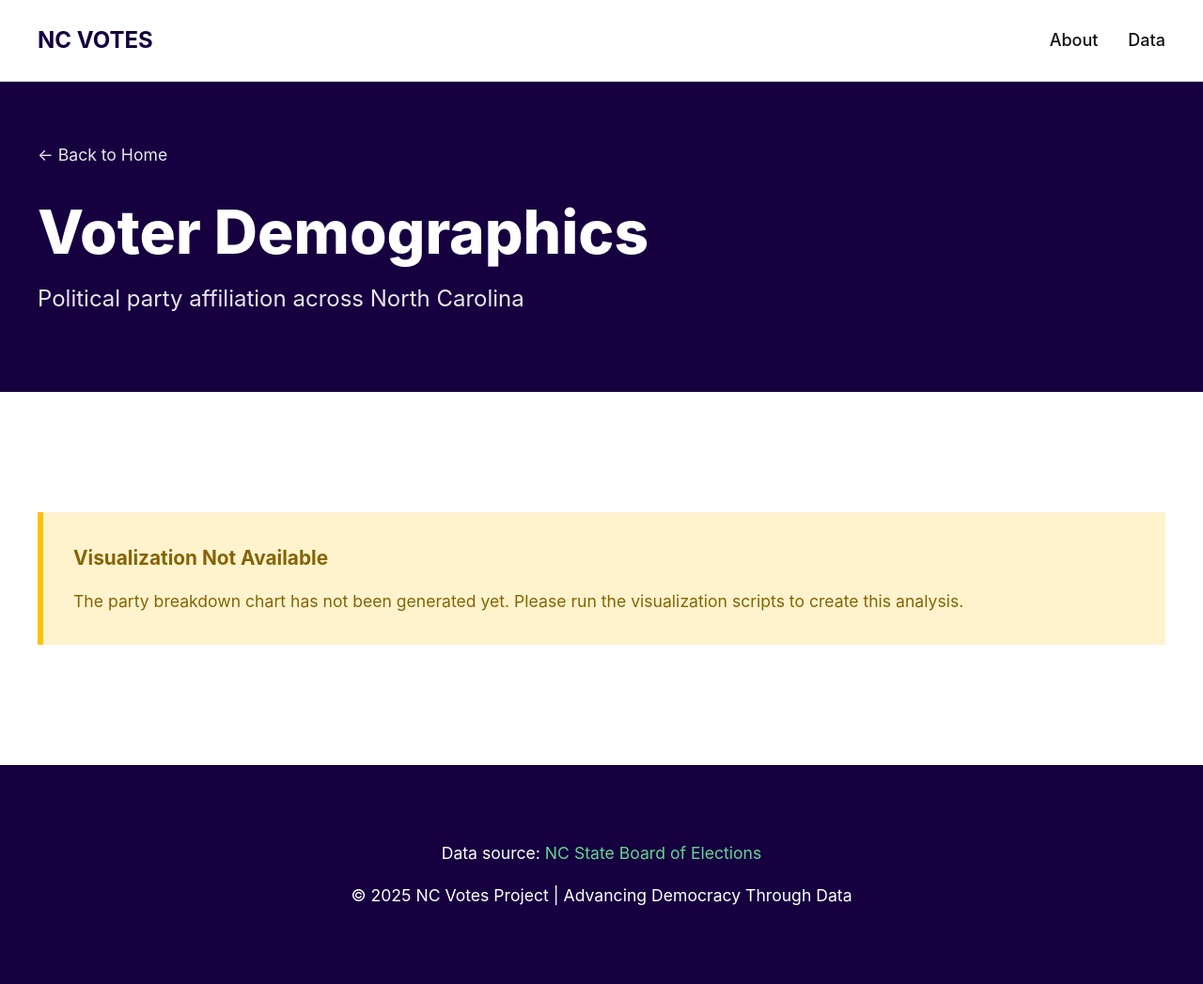
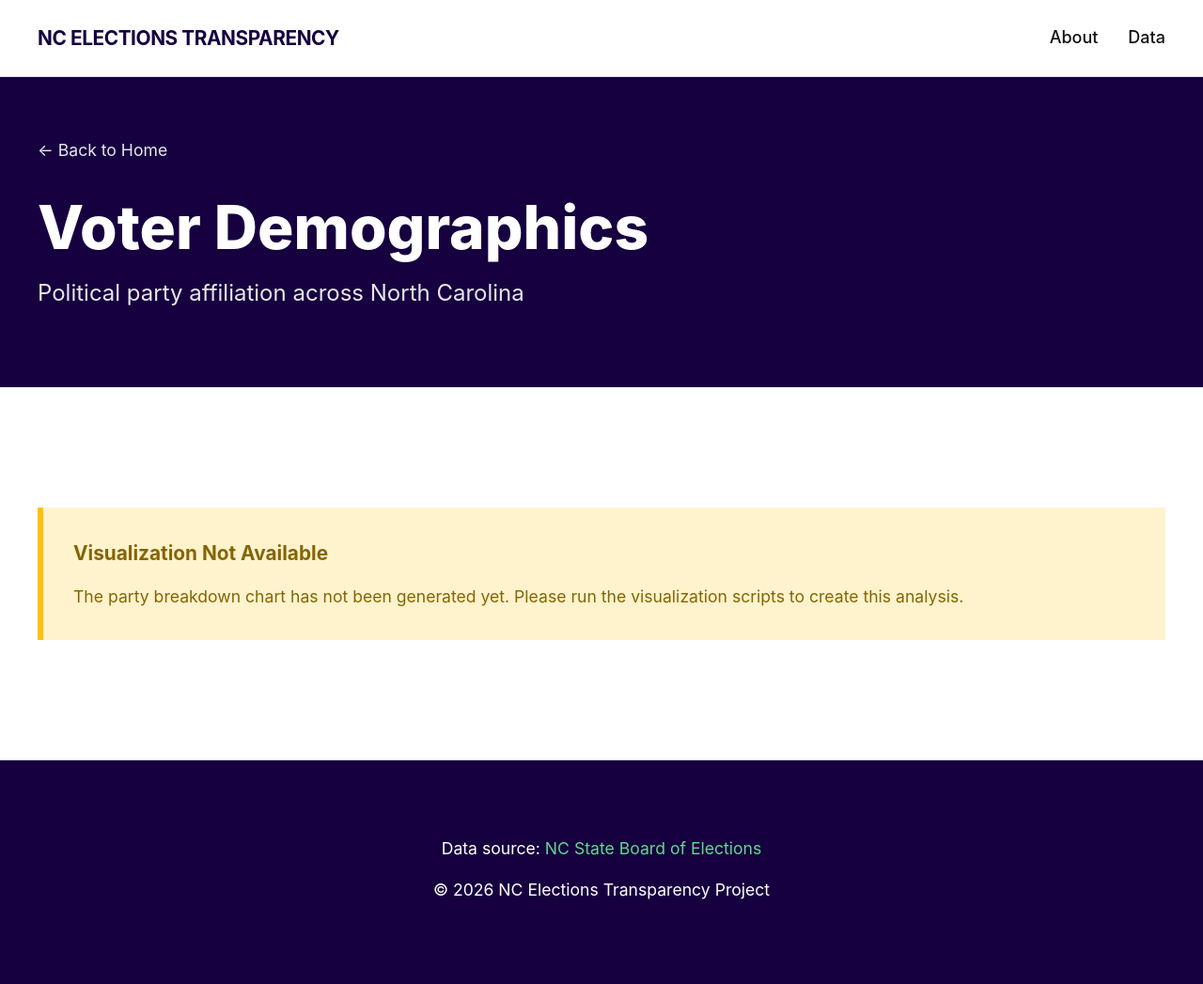
Before and after one commit to Jakk2001/NCVotes, a Flask app: page /party in a window 1280 px wide. Shown: the whole page at 94% size. After the commit the page ends 957 px from the top, so only its background shows below. Run offline with Flask 3, Linux system fonts and the light colour scheme.

Commit message:
Name update

```diff
--- a/run_pipeline.py
+++ b/run_pipeline.py
@@ -1,5 +1,5 @@
 """
-Complete data pipeline orchestrator for NCVotes project.
+Complete data pipeline orchestrator for NC Elections Transparency Project.
 Runs scraping, ETL, and visualization generation in sequence.
 """
 import logging
@@ -28,7 +28,7 @@ logger = logging.getLogger(__name__)
 def run_full_pipeline():
     """Run the complete data pipeline."""
     logger.info("=" * 60)
-    logger.info("Starting NCVotes Data Pipeline")
+    logger.info("Starting NC Elections Transparency Project Data Pipeline")
     logger.info("=" * 60)
 
     # Step 1: Test database connection
--- a/src/frontend/app.py
+++ b/src/frontend/app.py
@@ -1,6 +1,6 @@
 """
-Flask web application for NCVotes data visualization.
-Includes interactive map functionality with multiple data layers.
+Flask web application for NC Elections Transparency Project data visualization.
+Improved version with better routing, error handling, and data freshness tracking.
 """
 import sys
 from pathlib import Path
@@ -9,16 +9,12 @@ from pathlib import Path
 project_root = Path(__file__).parent.parent.parent
 sys.path.insert(0, str(project_root))
 
-from flask import Flask, render_template, send_from_directory, jsonify, request
+from flask import Flask, render_template, send_from_directory, jsonify
 import logging
 from datetime import datetime
 from src.database.connection import get_engine, test_connection
-from src.database.queries import (
-    get_registration_by_party,
-    get_registration_by_county,
-    get_precinct_data_by_county
-)
-from config.settings import CHARTS_DIR, PROJECT_ROOT, OUTPUT_DIR
+from src.database.queries import get_registration_by_party, get_registration_by_county
+from config.settings import CHARTS_DIR, PROJECT_ROOT
 
 logging.basicConfig(
     level=logging.INFO,
@@ -137,6 +133,7 @@ def county_page():
 def interactive_map():
     """Interactive choropleth map with multiple data layers."""
     try:
+        from flask import request
         # Get requested layer (default to 'total')
         layer = request.args.get('layer', 'total')
 
@@ -146,6 +143,7 @@ def interactive_map():
             layer = 'total'
 
         # Check if map exists
+        from config.settings import OUTPUT_DIR
         maps_dir = OUTPUT_DIR / 'maps'
         map_filename = f'interactive_map_{layer}.html'
         map_path = maps_dir / map_filename
@@ -165,6 +163,7 @@ def interactive_map():
 def serve_map(filename):
     """Serve interactive map HTML files."""
     try:
+        from config.settings import OUTPUT_DIR
         maps_dir = OUTPUT_DIR / 'maps'
         return send_from_directory(maps_dir, filename)
     except FileNotFoundError:
@@ -227,26 +226,6 @@ def get_stats():
         logger.error(f"Failed to get stats: {e}")
         return jsonify({'error': str(e)}), 500
 
-@app.route("/api/precinct/<county>")
-def get_precinct_data(county):
-    """API endpoint to get precinct data for a specific county."""
-    try:
-        engine = get_engine()
-        df = get_precinct_data_by_county(engine, county)
-
-        if df.empty:
-            return jsonify({'error': 'No data found for county'}), 404
-
-        return jsonify({
-            'county': county,
-            'precincts': df.to_dict('records'),
-            'total_precincts': len(df),
-            'timestamp': datetime.utcnow().isoformat()
-        })
-    except Exception as e:
-        logger.error(f"Failed to get precinct data for {county}: {e}")
-        return jsonify({'error': str(e)}), 500
-
 @app.errorhandler(404)
 def not_found(e):
     """Handle 404 errors."""
--- a/src/frontend/static/css/style.css
+++ b/src/frontend/static/css/style.css
@@ -1,4 +1,4 @@
-/* NC Votes - Bold Redesign */
+/* NC Elections Transparency Project - Website Styles */
 
 :root {
     --primary-color: #16003f;
@@ -49,10 +49,11 @@ nav .container {
 }
 
 .logo {
-    font-size: 1.5rem;
+    font-size: 1.3rem;
     font-weight: 700;
     color: var(--primary-color);
     text-decoration: none;
+    letter-spacing: -0.02em;
 }
 
 .nav-links {
@@ -737,4 +738,8 @@ footer p {
     .nav-links {
         gap: 1rem;
     }
+
+    .logo {
+        font-size: 1.1rem;
+    }
 }
--- a/src/frontend/templates/county.html
+++ b/src/frontend/templates/county.html
@@ -3,13 +3,13 @@
 <head>
     <meta charset="UTF-8">
     <meta name="viewport" content="width=device-width, initial-scale=1.0">
-    <title>Registration by County - NC Votes</title>
+    <title>Registration by County - NC Elections Transparency Project</title>
     <link rel="stylesheet" href="{{ url_for('static', filename='css/style.css') }}">
 </head>
 <body>
     <nav>
         <div class="container">
-            <a href="{{ url_for('index') }}" class="logo">NC VOTES</a>
+            <a href="{{ url_for('index') }}" class="logo">NC ELECTIONS TRANSPARENCY</a>
             <ul class="nav-links">
                 <li><a href="{{ url_for('index') }}#about">About</a></li>
                 <li><a href="{{ url_for('index') }}#data">Data</a></li>
@@ -144,7 +144,7 @@
                     NC State Board of Elections
                 </a>
             </p>
-            <p>&copy; 2025 NC Votes Project | Advancing Democracy Through Data</p>
+            <p>&copy; 2026 NC Elections Transparency Project</p>
         </div>
     </footer>
 </body>
--- a/src/frontend/templates/interactive_map.html
+++ b/src/frontend/templates/interactive_map.html
@@ -3,7 +3,7 @@
 <head>
     <meta charset="UTF-8">
     <meta name="viewport" content="width=device-width, initial-scale=1.0">
-    <title>Interactive Map - NC Votes</title>
+    <title>Interactive Map - NC Elections Transparency Project</title>
     <link rel="stylesheet" href="{{ url_for('static', filename='css/style.css') }}">
     <style>
         .layer-selector {
@@ -100,7 +100,7 @@
 <body>
     <nav>
         <div class="container">
-            <a href="{{ url_for('index') }}" class="logo">NC VOTES</a>
+            <a href="{{ url_for('index') }}" class="logo">NC ELECTIONS TRANSPARENCY</a>
             <ul class="nav-links">
                 <li><a href="{{ url_for('index') }}#about">About</a></li>
                 <li><a href="{{ url_for('index') }}#data">Data</a></li>
@@ -182,7 +182,7 @@
                     NC State Board of Elections
                 </a>
             </p>
-            <p>&copy; 2026 NC Votes Project</p>
+            <p>&copy; 2026 NC Elections Transparency Project</p>
         </div>
     </footer>
 </body>
--- a/src/frontend/templates/party.html
+++ b/src/frontend/templates/party.html
@@ -3,13 +3,13 @@
 <head>
     <meta charset="UTF-8">
     <meta name="viewport" content="width=device-width, initial-scale=1.0">
-    <title>Voter Demographics - NC Votes</title>
+    <title>Voter Demographics - NC Elections Transparency Project</title>
     <link rel="stylesheet" href="{{ url_for('static', filename='css/style.css') }}">
 </head>
 <body>
     <nav>
         <div class="container">
-            <a href="{{ url_for('index') }}" class="logo">NC VOTES</a>
+            <a href="{{ url_for('index') }}" class="logo">NC ELECTIONS TRANSPARENCY</a>
             <ul class="nav-links">
                 <li><a href="{{ url_for('index') }}#about">About</a></li>
                 <li><a href="{{ url_for('index') }}#data">Data</a></li>
@@ -133,7 +133,7 @@
                     NC State Board of Elections
                 </a>
             </p>
-            <p>&copy; 2025 NC Votes Project | Advancing Democracy Through Data</p>
+            <p>&copy; 2026 NC Elections Transparency Project</p>
         </div>
     </footer>
 </body>
--- a/src/frontend/templates/trends.html
+++ b/src/frontend/templates/trends.html
@@ -3,13 +3,13 @@
 <head>
     <meta charset="UTF-8">
     <meta name="viewport" content="width=device-width, initial-scale=1.0">
-    <title>Registration Trends - NC Votes</title>
+    <title>Registration Trends - NC Elections Transparency Project</title>
     <link rel="stylesheet" href="{{ url_for('static', filename='css/style.css') }}">
 </head>
 <body>
     <nav>
         <div class="container">
-            <a href="{{ url_for('index') }}" class="logo">NC VOTES</a>
+            <a href="{{ url_for('index') }}" class="logo">NC ELECTIONS TRANSPARENCY</a>
             <ul class="nav-links">
                 <li><a href="{{ url_for('index') }}#about">About</a></li>
                 <li><a href="{{ url_for('index') }}#data">Data</a></li>
@@ -120,7 +120,7 @@
                     NC State Board of Elections
                 </a>
             </p>
-            <p>&copy; 2025 NC Votes Project | Advancing Democracy Through Data</p>
+            <p>&copy; 2026 NC Elections Transparency Project</p>
         </div>
     </footer>
 </body>
```
Also changed, not shown: src/frontend/templates/index.html (+5 -5 lines).
